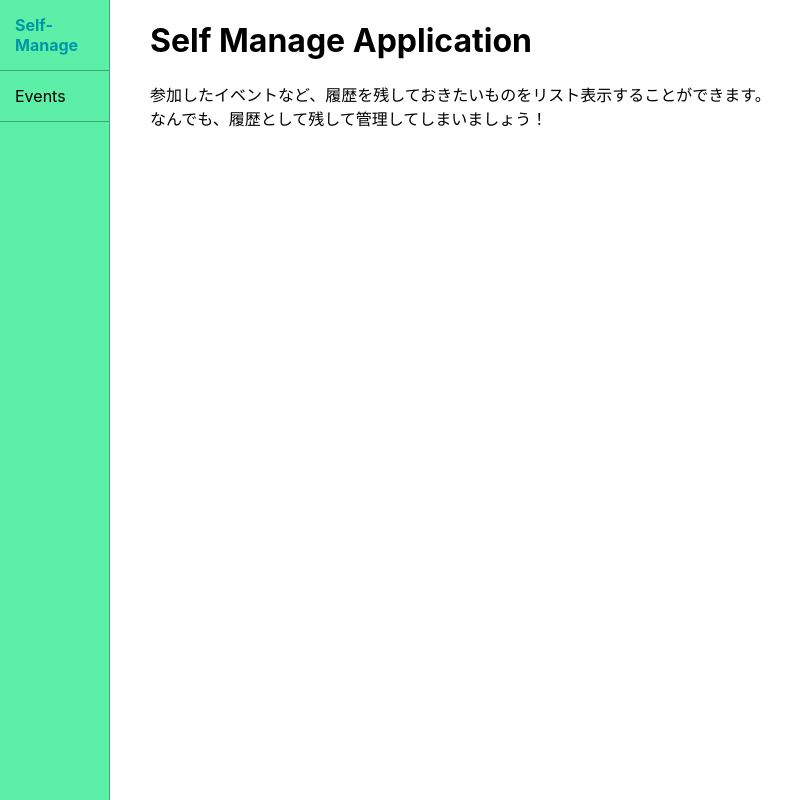
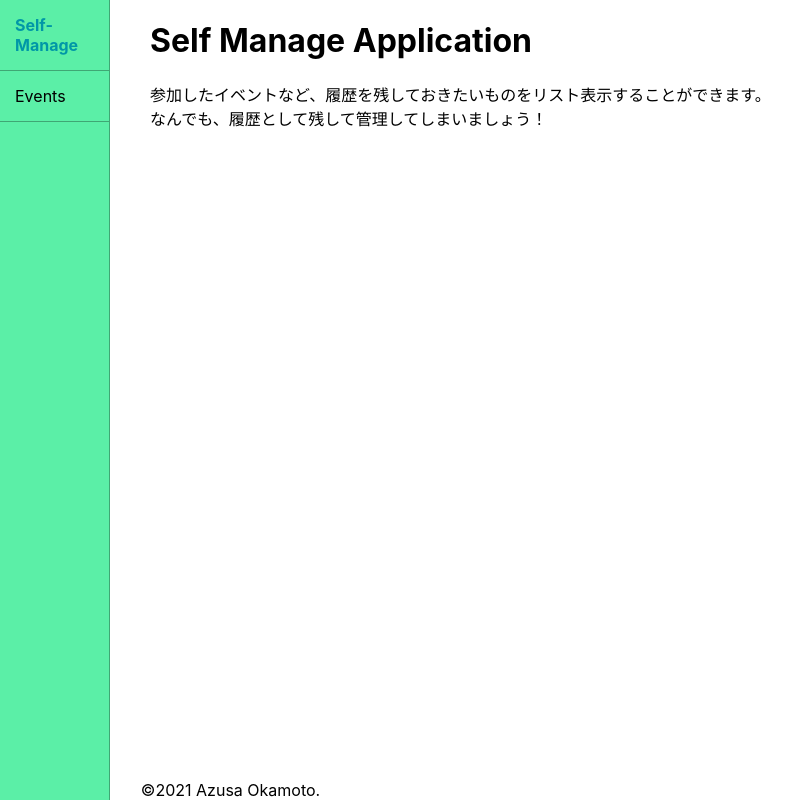
Before and after one commit to azufb/self-manage-app, a React app: page / in a window 1280 px wide. Shown: the whole page, without its empty margins (0-809 px from the left). Built offline with nearby package versions, Linux system fonts and the light colour scheme.

Commit message:
フッターの作成

```diff
--- a/src/App.css
+++ /dev/null
@@ -1,38 +0,0 @@
-.App {
-  text-align: center;
-}
-
-.App-logo {
-  height: 40vmin;
-  pointer-events: none;
-}
-
-@media (prefers-reduced-motion: no-preference) {
-  .App-logo {
-    animation: App-logo-spin infinite 20s linear;
-  }
-}
-
-.App-header {
-  background-color: #282c34;
-  min-height: 100vh;
-  display: flex;
-  flex-direction: column;
-  align-items: center;
-  justify-content: center;
-  font-size: calc(10px + 2vmin);
-  color: white;
-}
-
-.App-link {
-  color: #61dafb;
-}
-
-@keyframes App-logo-spin {
-  from {
-    transform: rotate(0deg);
-  }
-  to {
-    transform: rotate(360deg);
-  }
-}
--- a/src/App.js
+++ b/src/App.js
@@ -1,8 +1,8 @@
 import React, { useEffect, useReducer } from 'react';
-//import './App.css';
 import Navi from "./components/Navi";
 import reducer from "./reducers";
 import AppContext from './contexts/AppContext';
+import styles from "./styles/App.css";
 
 const JSON_KEYWORD = "events";
 
@@ -20,8 +20,9 @@ const App = () => {
 
   return (
     <AppContext.Provider value={{ state, dispatch }} >
-      <div className="App-header">
+      <div className={styles.header}>
         <Navi />
+        <footer>&copy;2021 Azusa Okamoto.</footer>
       </div>
     </AppContext.Provider>
   );
--- /dev/null
+++ b/src/styles/App.css
@@ -0,0 +1,14 @@
+.App {
+  text-align: center;
+}
+
+.header {
+  min-height: 100vh;
+  display: flex;
+  flex-direction: column;
+}
+
+footer {
+  margin-top: auto;
+  padding-left: 11%;
+}
```
